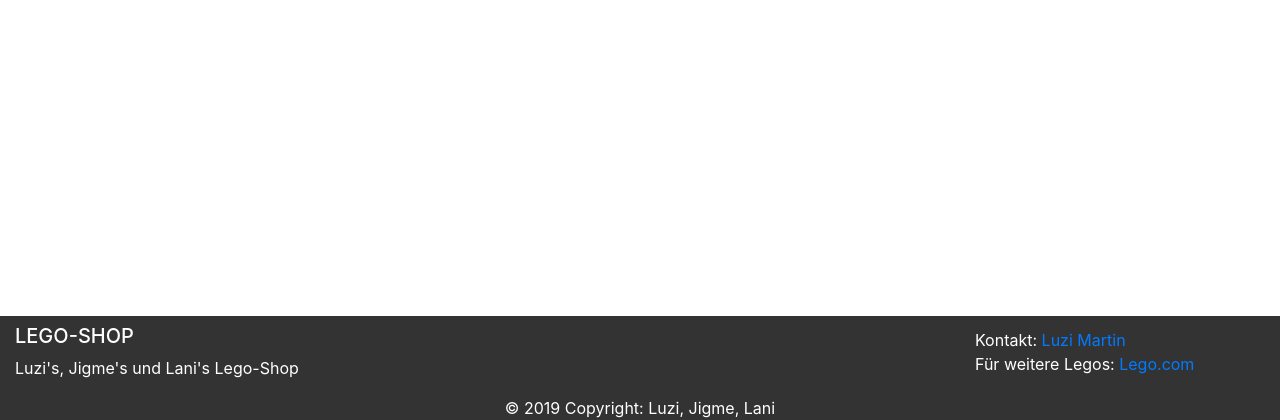
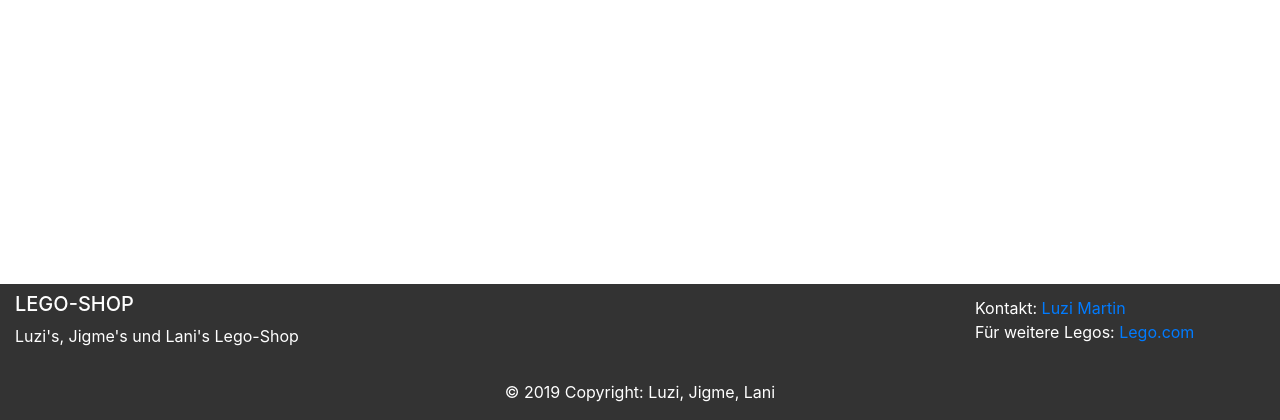
Before and after one commit to Luzi-Martin/LegoShop, a PHP site: template templates/footer.php in a window 1280 px wide. Shown: the part 380-800 px from the top of the page. Run offline with PHP 8.4, Linux system fonts and the light colour scheme; the template is opened without the code that fills it, so the values that code supplies are empty.

Commit message:
really finshed footer this time

```diff
--- a/templates/footer.php
+++ b/templates/footer.php
@@ -47,7 +47,7 @@
       <!-- Footer Links -->
 
       <!-- Copyright -->
-      <div class="footer-copyright text-center">© 2019 Copyright:
+      <div class="footer-copyright text-center py-3">© 2019 Copyright:
         <span>Luzi, Jigme, Lani</span>
       </div>
       <!-- Copyright -->
```
